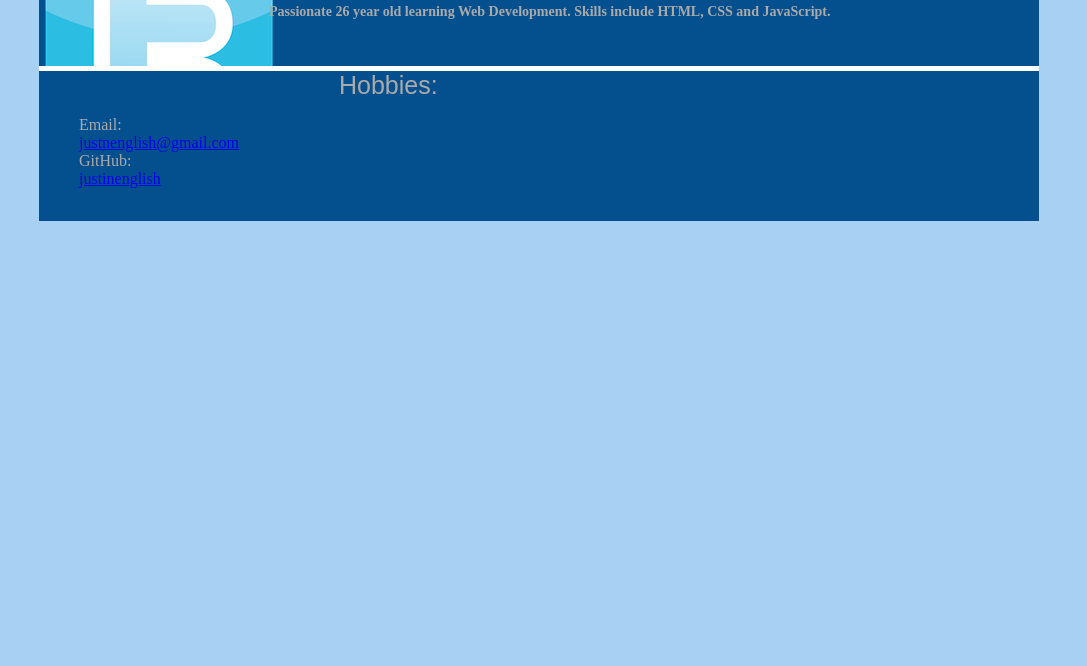
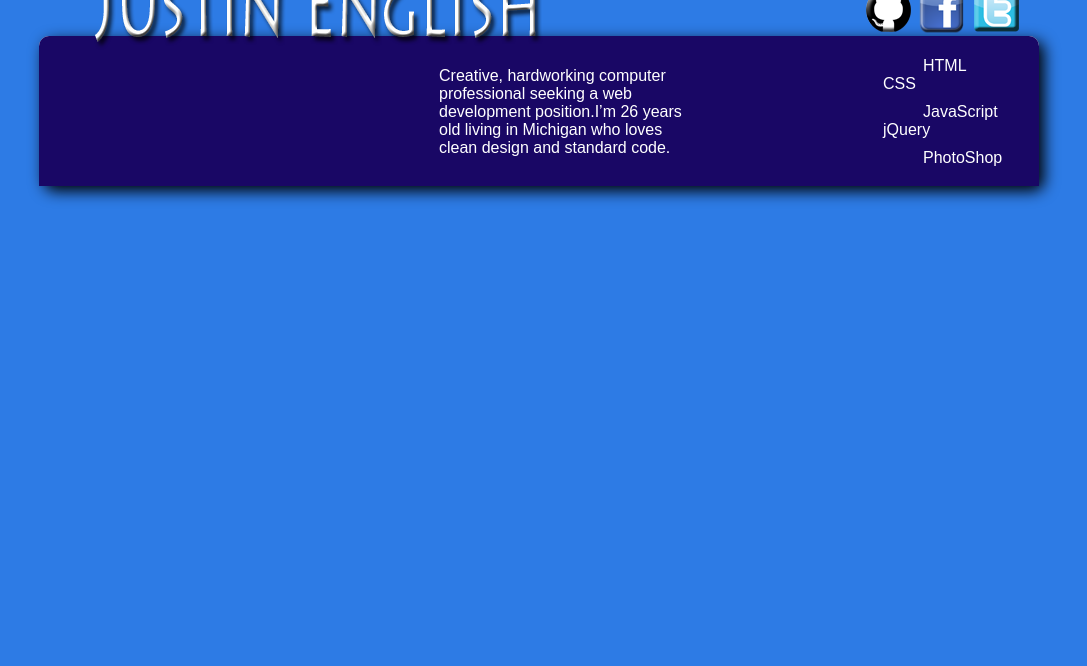
Before and after one commit to justinenglish/hirejust.in, a plain HTML site: page public/index.html in a window 1280 px wide. Shown: the part 134-800 px from the top of the page, without its empty margins (101-1188 px from the left). Drawn offline with Linux system fonts and the light colour scheme.

Commit message:
Cleaned up CSS and added about me and skills

```diff
--- a/public/css/style.css
+++ b/public/css/style.css
@@ -1,51 +1,100 @@
 body {
-  background-color: #A7D0F2;
-  margin: 0;
-  padding: 50px 0;
+  background-color: #2D7BE5;
 }
 
 #layout {
   width: 1000px;
-  background-color: white;
   margin-left: auto;
   margin-right: auto;
 }
 
 #header {
   height: 150px;
-  background: url(../images/facebook_icon.png) no-repeat;
-  background: url(../images/twitter_icon.png) no-repeat;
-  background-color: #04508F;
+  position: relative;
 }
 
-#header h2 {
-  color: #aaa;
-  font-family: sans-serif;
-  font-size: 60px;
-  margin: 0 0 5px 300px;
+#banner {
+  height: 150px;
+  background-color: #190765;
+  border-radius: 10px 10px 0 0;
+  position: relative;
 }
 
-#header h4 {
-  color: #aaa;
-  font-size: 14px;
-  margin-left: 230px;
+.name {
+  background: url('../images/justinenglish_name.png') no-repeat;
+  position: relative;
+  height: 81px;
+  width: 500px;
+  bottom: -83px;
+  left: 55px;
+  z-index: 999;
 }
 
-.footer {
-  height: 150px;
-  background: #04508F;
+.twitter_logo {
+  background: url('../images/twitter_logo.png');
+  position: relative;
+  left: 935px;
+  top: 0px;
+  width: 45px;
+  height: 45px;
+  /*box-shadow: 3px 3px 10px black;*/
 }
 
-.footer p {
-  color: #aaa;
-  width: 50px;
-  margin: 5px 0 0 300px;
-  font-family: sans-serif;
-  font-size: 25px;
+.facebook_logo {
+  background: url('../images/facebook_logo.png');
+  position: relative;
+  left: 880px;
+  top: -44px;
+  width: 45px;
+  height: 45px;
 }
 
-.footer ul {
+.gh_logo {
+  background: url('../images/gh_logo.png');
+  position: relative;
+  left: 827px;
+  top: -90px;
+  width: 45px;
+  height: 45px;
+}
+
+#banner p {
+  width: 250px;
+  font-family: sans-serif;
+  font-size: 16px;
+  color: white;
+  display: inline-block;
+  position: relative;
+  left: 400px;
+  top: -15px;
+}
+
+#banner li {
+  color: white;
   list-style: none;
-  color: #aaa;
-  width: 20px;
 }
+
+#banner ul {
+  position: relative;
+  left: 550px;
+  top: -5px;
+}
+
+
+#content {
+  background-color: white;
+  border-radius: 10px;
+  box-shadow: 5px 5px 15px black;
+}
+
+.skills {
+  list-style: none;
+  color: white;
+  font-family: sans-serif;
+  display: inline-block;
+}
+
+.skills li:nth-child(odd) {
+  padding: 10px 0 0 0;
+  margin-left: 40px;
+}
--- a/public/index.html
+++ b/public/index.html
@@ -6,17 +6,31 @@
   </head>
 <body>
   <div id="layout">
+
     <div id="header">
-      <h2>Justin English</h2>
-      <h4>Passionate 26 year old learning Web Development. Skills include HTML, CSS and JavaScript.</h4>
-      <div class="navigation"></div>
+      <h2 class="name"></h2>
+      <div class="twitter_logo"></div>
+      <div class="facebook_logo"></div>
+      <div class="gh_logo"></div>
     </div>
-      <div class="footer">
-        <p>Hobbies:</p>
-        <ul>
-          <li>Email: <a href="mailto:justnenglish@gmail.com">justnenglish@gmail.com</a></li>
-          <li>GitHub: <a href="https://github.com/justinenglish/">justinenglish</a></li>
+    <div id="content"> <!-- content is the white area w/ rounded edges -->
+
+      <div id="banner">
+        <p>Creative, hardworking computer professional
+        seeking a web development position.I’m 26 years old living
+        in  Michigan who loves clean design and standard code.</p>
+
+        <ul class="skills">
+          <li>HTML</li>
+          <li>CSS</li>
+          <li>JavaScript</li>
+          <li>jQuery</li>
+          <li>PhotoShop</li>
         </ul>
+      </div>
+
+      <div id="portfolio">
+        <!-- slick jquery plugin with your portfolio -->
       </div>
     </div>
   </div>
```
Also changed, not shown: public/images/facebook_icon.png (deleted), public/images/facebook_logo.png (added), public/images/gh_logo.png (added), public/images/justinenglish_name.png (added), public/images/twitter_icon.png (deleted), public/images/twitter_logo.png (added).
